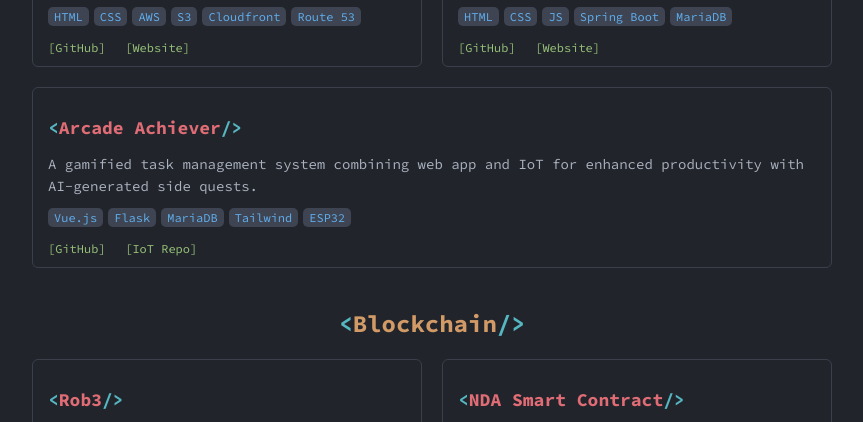
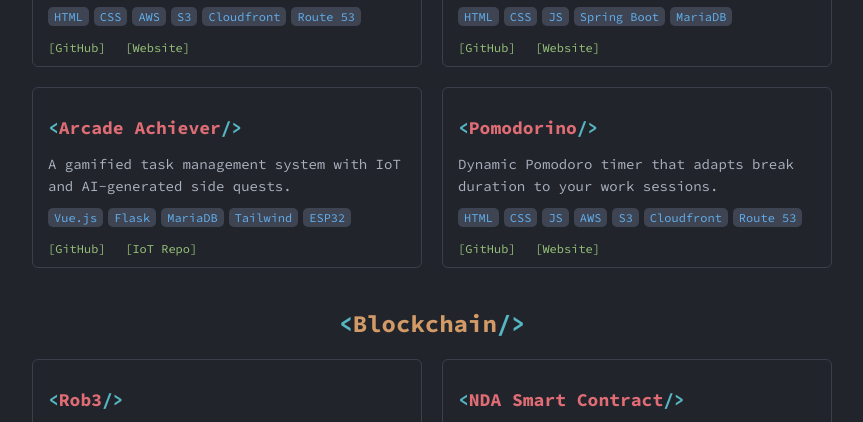
Before and after one commit to simmacos/Portfolio-Website, a plain HTML site: page progetti.html in a window 1280 px wide. Shown: the part 337-759 px from the top of the page, without its empty margins (208-1071 px from the left). Drawn offline with Linux system fonts and the light colour scheme.

Commit message:
Added Project

```diff
--- a/progetti.html
+++ b/progetti.html
@@ -52,7 +52,7 @@
                     </div>
                     <div class="card">
                         <h3 class="project-title"><span class="bracket">&lt;</span>Arcade Achiever<span class="bracket">/&gt;</span></h3>
-                        <p class="project-description">A gamified task management system combining web app and IoT for enhanced productivity with AI-generated side quests.</p>
+                        <p class="project-description">A gamified task management system with IoT and AI-generated side quests.</p>
                         <div class="tech-stack">
                             <span>Vue.js</span>
                             <span>Flask</span>
@@ -63,6 +63,23 @@
                         <div class="links">
                             <a href="https://github.com/simmacos/Tesi" target="_blank">[GitHub]</a>
                             <a href="https://github.com/simmacos/Thesis-ESP32" target="_blank">[IoT Repo]</a>
+                        </div>
+                    </div>
+                    <div class="card">
+                        <h3 class="project-title"><span class="bracket">&lt;</span>Pomodorino<span class="bracket">/&gt;</span></h3>
+                        <p class="project-description">Dynamic Pomodoro timer that adapts break duration to your work sessions.</p>
+                        <div class="tech-stack">
+                            <span>HTML</span>
+                            <span>CSS</span>
+                            <span>JS</span>
+                	        <span>AWS</span>
+                            <span>S3</span>
+                            <span>Cloudfront</span>
+                            <span>Route 53</span>
+                        </div>
+                        <div class="links">
+                            <a href="https://github.com/simmacos/Pomodorino" target="_blank">[GitHub]</a>
+                            <a href="https://pomo.simmacococchiaro.com/" target="_blank">[Website]</a>
                         </div>
                     </div>
                 </div>
```
